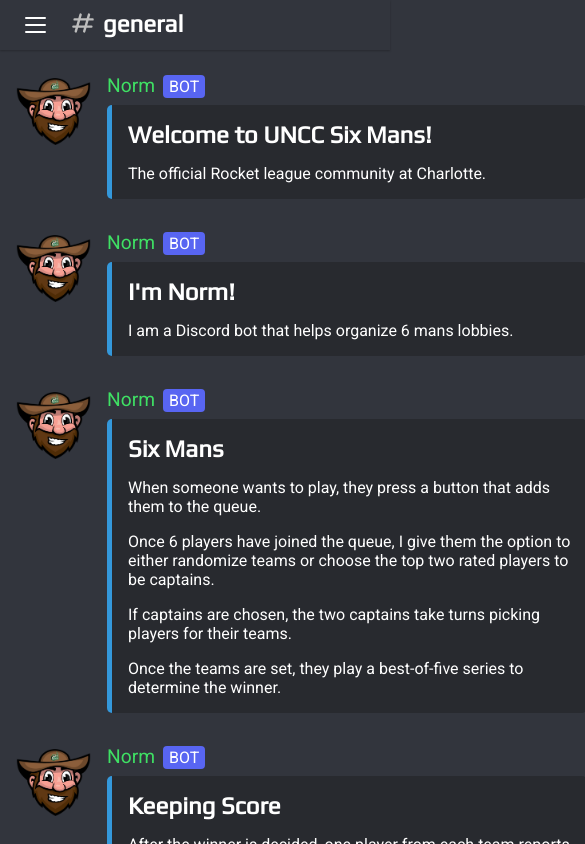
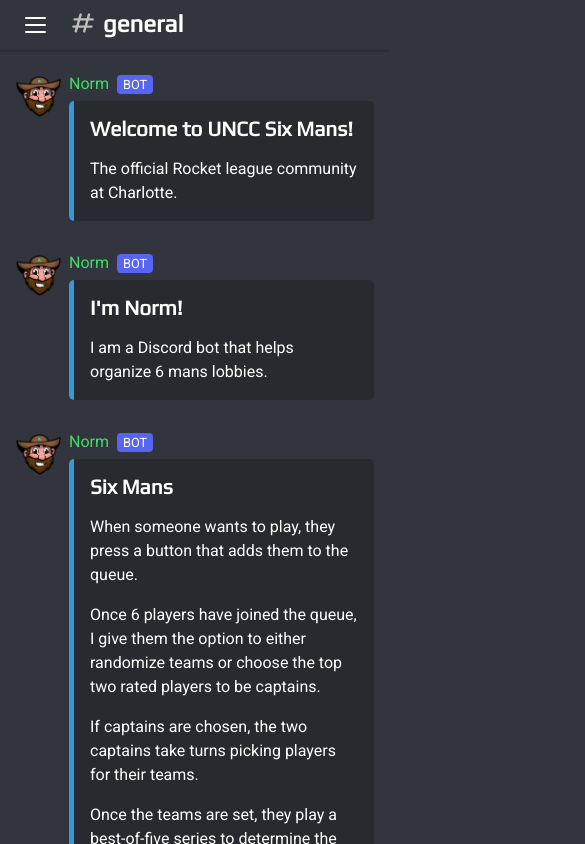
Before and after one commit to mattwells19/UNCC-SIX-MANS-WEB, a Next.js app: page /general/Home in a window 390 px wide. Shown: the top 844 px of the page, 585 px wide, since content can reach past the window. Built offline with nearby package versions, Linux system fonts and the light colour scheme.

Commit message:
Fix navbar and improve on mobile

```diff
--- a/components/Embed/Embed.module.scss
+++ b/components/Embed/Embed.module.scss
@@ -1,8 +1,15 @@
+@import "../../styles/breakpoints.scss";
+
 .embed {
   display: grid;
-  grid-template-columns: max-content auto;
+  grid-template-columns: 75px auto;
   column-gap: 1rem;
   row-gap: 0.5rem;
+
+  @include responsive {
+    grid-template-columns: 45px auto;
+    column-gap: 0.5rem;
+  }
 
   .avatar {
     grid-area: 1 / 1 / 3 / 2;
@@ -14,6 +21,10 @@
     .name {
       color: #3fe064;
       font-size: 1.2rem;
+
+      @include responsive {
+        font-size: 1rem;
+      }
     }
 
     .bot {
@@ -21,6 +32,10 @@
       padding: 2px 6px;
       border-radius: 4px;
       margin-left: 0.5rem;
+
+      @include responsive {
+        font-size: 0.8rem;
+      }
     }
   }
 
@@ -32,10 +47,19 @@
     padding: 1rem;
     width: fit-content;
     min-width: 30rem;
+
+    @include responsive {
+      width: 100%;
+      min-width: 100%;
+    }
   }
 
   .embedContentTitle {
     margin: 0;
+
+    @include responsive {
+      font-size: 1.3rem;
+    }
   }
 
   .embedButton {
--- a/components/Embed/Embed.tsx
+++ b/components/Embed/Embed.tsx
@@ -7,7 +7,7 @@
   return (
     <div className={styles.embed}>
       <div className={styles.avatar}>
-        <Image priority src={NormImg} alt="Norm" width="75" height="75" />
+        <Image priority src={NormImg} alt="Norm" layout="responsive" />
       </div>
       <div className={styles.embedHead}>
         <span className={styles.name}>Norm</span>
--- a/components/Layout/Layout.module.scss
+++ b/components/Layout/Layout.module.scss
@@ -1,6 +1,8 @@
 @import "../../styles/breakpoints.scss";
 
 .main {
+  overflow: auto;
+
   section {
     margin: auto;
     padding: 1rem 3rem;
--- a/pages/general/Home.module.scss
+++ b/pages/general/Home.module.scss
@@ -8,6 +8,7 @@
   p {
     margin-top: 1rem;
     margin-bottom: 0px;
+    line-height: 1.5rem;
   }
 
   ul {
```
